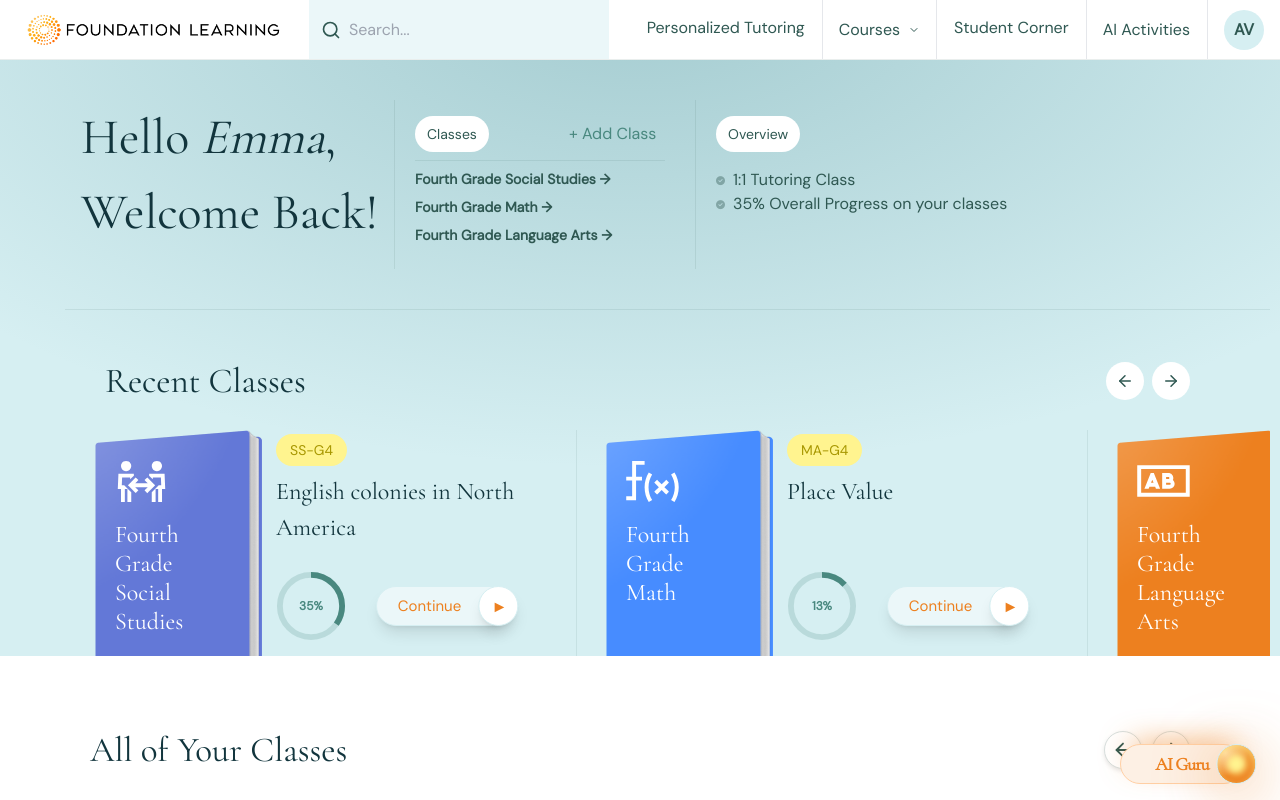
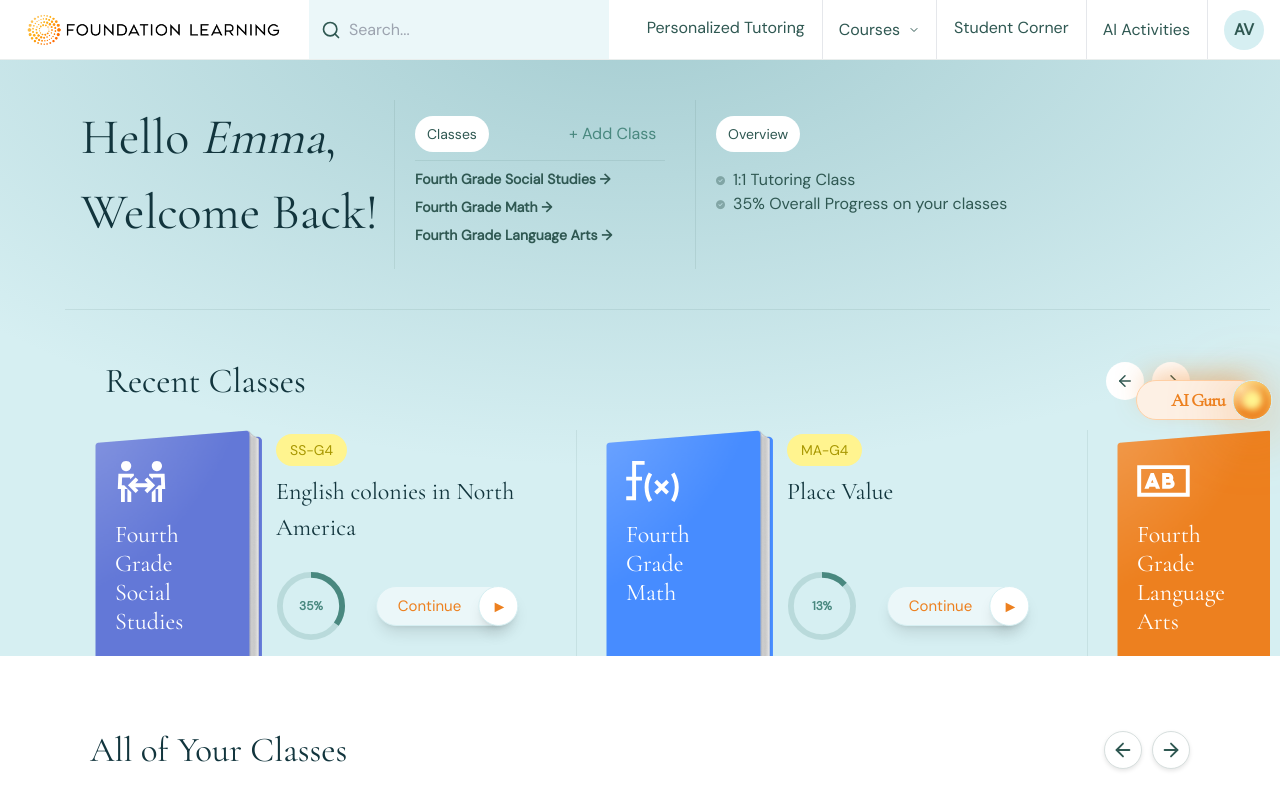
Before and after one commit to pulakkar333/Foundation_learning, a Next.js app: page / in a window 1280 px wide. Shown: the top 800 px of the page. Built offline with nearby package versions, Linux system fonts and the light colour scheme.

Commit message:
complete

```diff
--- a/src/app/page.tsx
+++ b/src/app/page.tsx
@@ -32,9 +32,8 @@ export default function Page() {
           marginRight: "20px",
         }}
       >
-        <div className="relative w-full h-screen">
         <button
-            className="absolute bottom-4 right-4 flex items-center justify-center w-[124px] h-[40px] flex-shrink-0 rounded-[100px] border border-[#FFCFA4] bg-[#FDF0E4] text-sm font-medium"
+          className="relative flex items-center justify-center w-[124px] h-[40px] flex-shrink-0 rounded-[100px] border border-[#FFCFA4] bg-[#FDF0E4] text-sm font-medium"
           style={{
             boxShadow: "0px -10px 30px -10px rgba(237, 128, 31, 0.70)",
           }}
@@ -79,6 +78,5 @@ export default function Page() {
         </button>
       </div>
     </div>
-    </div>
   );
 }
```
Lines whose indentation alone changed are shown as unchanged.
